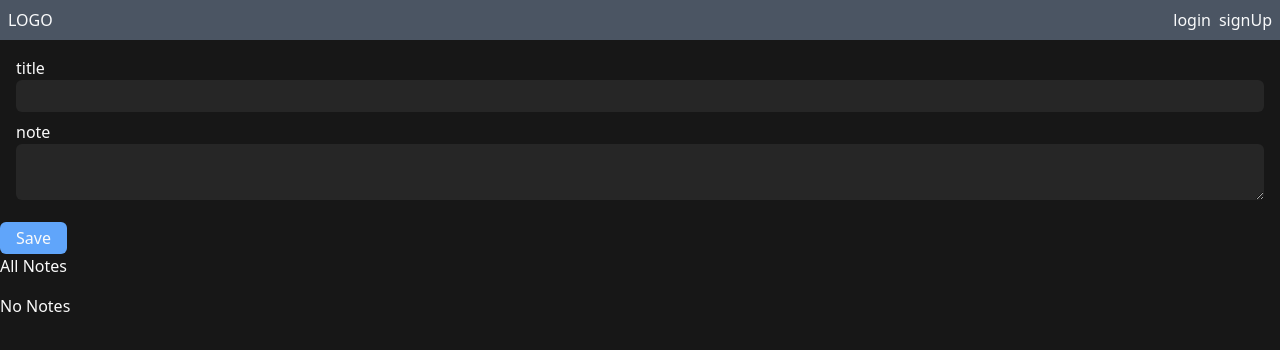
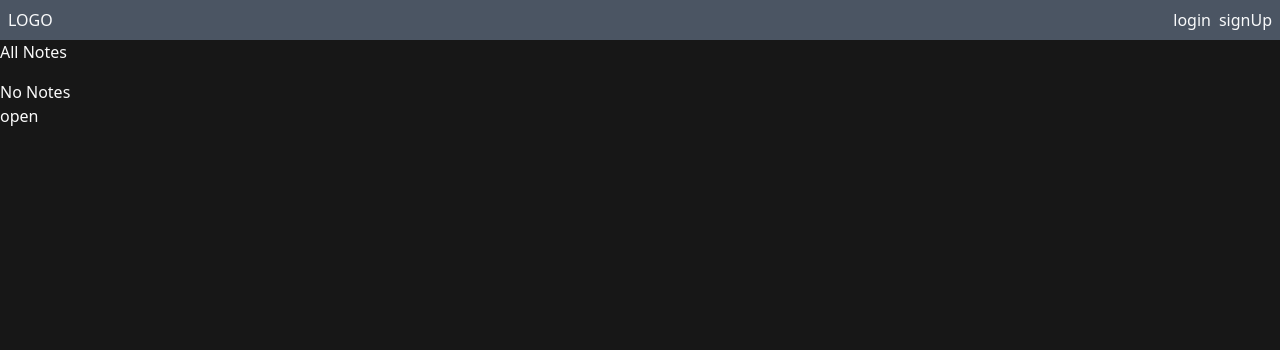
Before and after one commit to harshG775/notepad, a React (Vite) app in the folder react-vite-app/: page /notes in a window 1280 px wide. Shown: the top 350 px of the page. Built offline with nearby package versions, Linux system fonts and the light colour scheme.

Commit message:
adding popup add note

```diff
--- a/react-vite-app/src/pages/notes/Notes.jsx
+++ b/react-vite-app/src/pages/notes/Notes.jsx
@@ -1,10 +1,42 @@
+import { useState } from "react";
 import AllNotes from "./components/AllNotes";
 import CreateNote from "./components/CreateNote";
+
+function Dialog({ children, isOpen, setIsOpen }) {
+    const handleToggle = () => setIsOpen(prev=>!prev);
+	return (
+        <>
+            <div onClick={handleToggle} className={` z-[99] fixed inset-0 bg-black bg-opacity-40 ${isOpen?"":"hidden"} flex justify-center items-center w-screen h-screen`}>
+            </div>
+            <div className={`z-[100] fixed top-[50%] left-[50%] translate-x-[-50%] translate-y-[-50%]  bg-blue-500 ${isOpen?"":"hidden"}`}>
+                <div className="bg-neutral-50 text-neutral-900 ">
+                    <div>
+                        <button
+                            onClick={handleToggle}
+                            className="bg-red-500 text-neutral-50"
+                        >
+                            +
+                        </button>
+                    </div>
+                    {children}
+                </div>
+            </div>
+            <div>
+				<button onClick={handleToggle}>open</button>
+			</div>
+        </>
+	);
+}
 export default function Notes() {
-    return (
-        <div className="min-h-[calc(100vh-40px)] bg-neutral-900  text-neutral-50">
-            <CreateNote/>
-            <AllNotes/>
-        </div>
-    );
+	const [isOpen, setIsOpen] = useState(false);
+    const onSaveChanges = () => setIsOpen(false);
+	return (
+		<div className="min-h-[calc(100vh-40px)] bg-neutral-900  text-neutral-50">
+			<AllNotes/>
+
+			<Dialog {...{ isOpen, setIsOpen }}>
+			<CreateNote onSaveChanges={onSaveChanges}/>
+            </Dialog>
+		</div>
+	);
 }
--- a/react-vite-app/src/pages/notes/components/CreateNote.jsx
+++ b/react-vite-app/src/pages/notes/components/CreateNote.jsx
@@ -2,7 +2,7 @@ import Context_db from "../../../store/Context_db";
 import { useContext } from "react";
 import { useForm } from "react-hook-form";
 import {Actions} from "../../../store/Reducer_db";
-export default function CreateNote() {
+export default function CreateNote({onSaveChanges}) {
     const { register, handleSubmit } = useForm();
     // eslint-disable-next-line no-unused-vars
     const [state, dispatch] = useContext(Context_db);
@@ -16,6 +16,7 @@ export default function CreateNote() {
                 content:formData.note
             }]
         })
+        onSaveChanges()
     }
     return (
 		<form onSubmit={handleSubmit(handleOnCreateNote)}>
```
